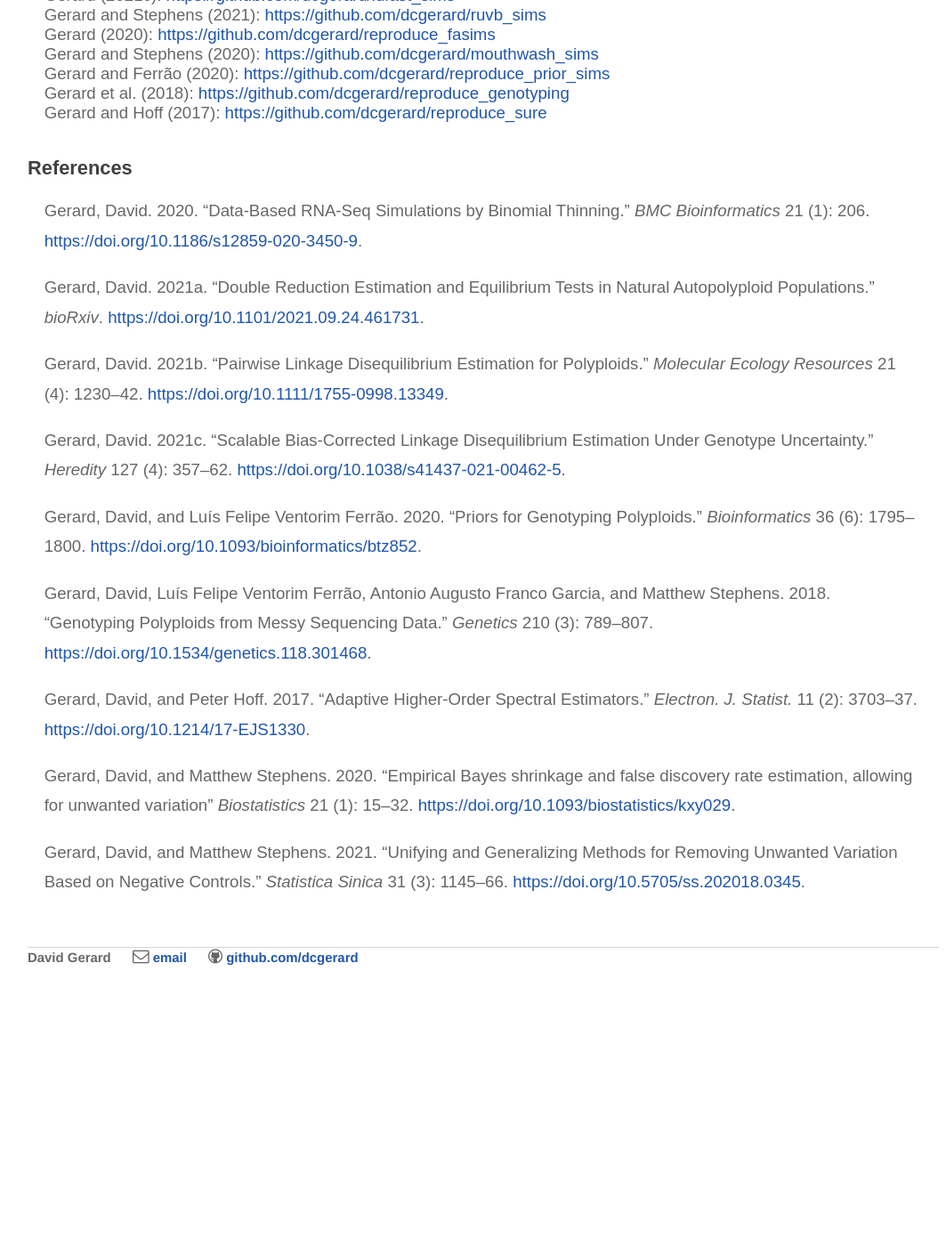
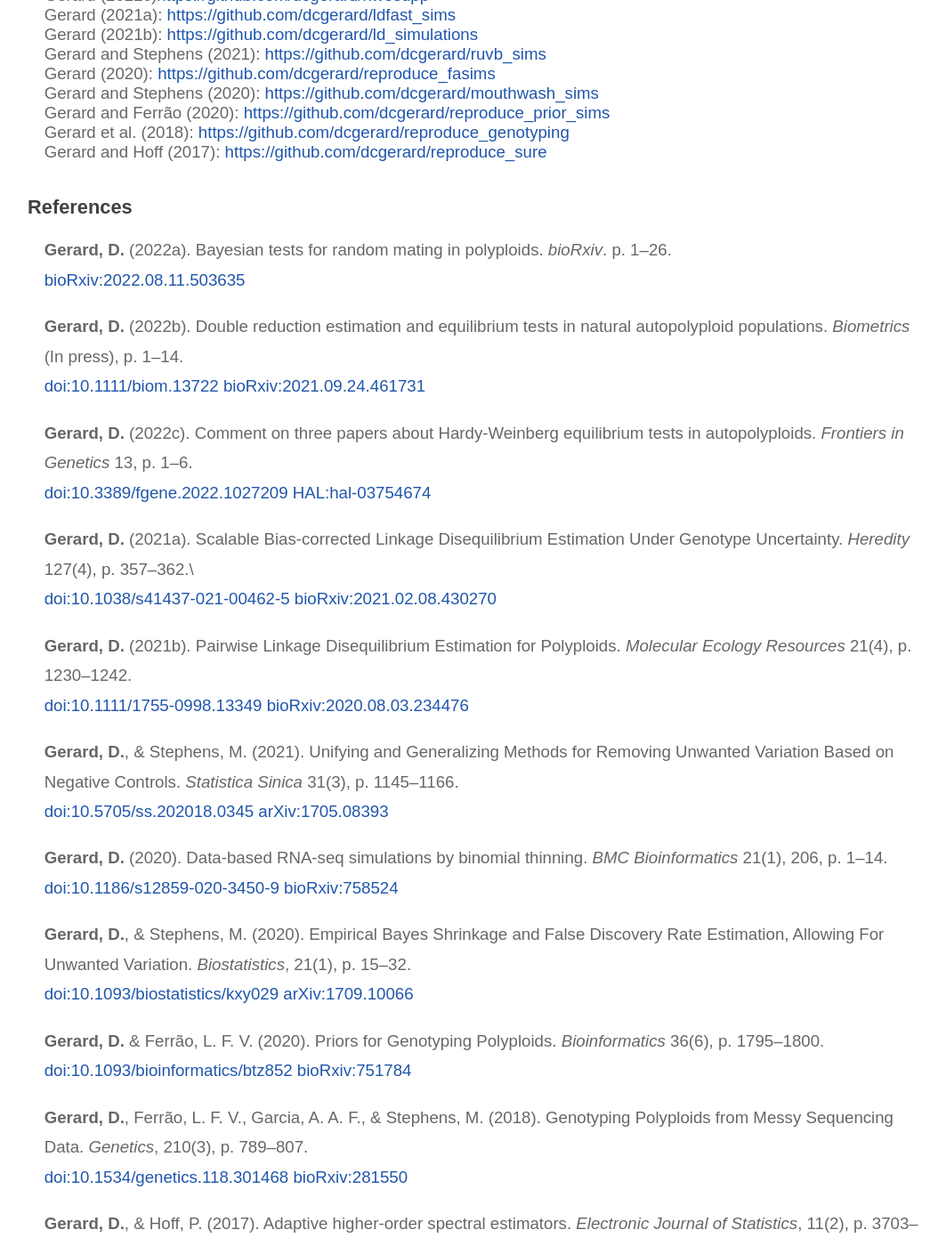
Before and after one commit to dcgerard/dcgerard.github.io, a Jekyll site: the page built from code/index.md, in a window 1280 px wide and 1400 px high, scrolled down 707 px. Shown: the whole window at 89% size, without its empty margins (97-1160 px from the left). Built offline with Jekyll 4.4.1, drawn with Linux system fonts in a browser that asks for light colours; before the commit the page ends 1806 px from its top, so only the background shows below that; some of the changed text lies outside the part shown.

Commit message:
update code references

```diff
--- a/_posts/.#2016-10-24-equivariance .html
+++ /dev/null
@@ -1 +0,0 @@
-dgerard@fabius-maximus.8011:1687524217
--- a/code/index.md
+++ b/code/index.md
@@ -17,9 +17,11 @@ I have written a lot of code for my research. You can see most of it on my [GitH
 Most of my work emphasizes extreme reproducibility, linking code with
 data, and executing automatically via a Makefile.
 
-- Gerard (2021a): <https://github.com/dcgerard/hwesims>
+- Gerard (2022a): <https://github.com/dcgerard/rmbayes_sims>
+- Gerard (2022b): <https://github.com/dcgerard/hwesims>
+- Gerard (2022c)<https://github.com/dcgerard/hwesupp>
+- Gerard (2021a): <https://github.com/dcgerard/ldfast_sims>
 - Gerard (2021b): <https://github.com/dcgerard/ld_simulations>
-- Gerard (2021c): <https://github.com/dcgerard/ldfast_sims>
 - Gerard and Stephens (2021): <https://github.com/dcgerard/ruvb_sims>
 - Gerard (2020): <https://github.com/dcgerard/reproduce_fasims>
 - Gerard and Stephens (2020): <https://github.com/dcgerard/mouthwash_sims>
@@ -29,20 +31,57 @@ data, and executing automatically via a Makefile.
 
 ### References
 
-- Gerard, David. 2020. "Data-Based RNA-Seq Simulations by Binomial Thinning." *BMC Bioinformatics* 21 (1): 206. <https://doi.org/10.1186/s12859-020-3450-9>.
+- **Gerard, D.** (2022a). Bayesian tests for random mating in polyploids. *bioRxiv*. p. 1--26. \\
+  [bioRxiv:2022.08.11.503635](https://doi.org/10.1101/2022.08.11.503635)
 
-- Gerard, David. 2021a. "Double Reduction Estimation and Equilibrium Tests in Natural Autopolyploid Populations." *bioRxiv*. <https://doi.org/10.1101/2021.09.24.461731>.
+- **Gerard, D.** (2022b). Double reduction estimation and equilibrium tests in natural autopolyploid populations. *Biometrics* (In press), p. 1--14.\\
+  [doi:10.1111/biom.13722](https://doi.org/10.1111/biom.13722)
+  [bioRxiv:2021.09.24.461731](https://doi.org/10.1101/2021.09.24.461731)
 
-- Gerard, David. 2021b. "Pairwise Linkage Disequilibrium Estimation for Polyploids." *Molecular Ecology Resources* 21 (4): 1230–42. <https://doi.org/10.1111/1755-0998.13349>.
+- **Gerard, D.** (2022c). Comment on three papers about Hardy-Weinberg equilibrium tests in autopolyploids. *Frontiers in Genetics* 13, p. 1--6.\\
+  [doi:10.3389/fgene.2022.1027209](https://doi.org/10.3389/fgene.2022.1027209)
+  [HAL:hal-03754674](https://hal.archives-ouvertes.fr/hal-03754674)
 
-- Gerard, David. 2021c. "Scalable Bias-Corrected Linkage Disequilibrium Estimation Under Genotype Uncertainty." *Heredity* 127 (4): 357–62. <https://doi.org/10.1038/s41437-021-00462-5>.
+- **Gerard, D.** (2021a). Scalable Bias-corrected Linkage
+  Disequilibrium Estimation Under Genotype
+  Uncertainty. *Heredity* 127(4), p. 357--362.\\
+  [doi:10.1038/s41437-021-00462-5](https://doi.org/10.1038/s41437-021-00462-5)
+  [bioRxiv:2021.02.08.430270](https://doi.org/10.1101/2021.02.08.430270)
 
-- Gerard, David, and Luís Felipe Ventorim Ferrão. 2020. "Priors for Genotyping Polyploids." *Bioinformatics* 36 (6): 1795–1800. <https://doi.org/10.1093/bioinformatics/btz852>.
+- **Gerard, D.** (2021b). Pairwise Linkage Disequilibrium Estimation for Polyploids. *Molecular Ecology Resources* 21(4), p. 1230--1242.\\
+  [doi:10.1111/1755-0998.13349](https://doi.org/10.1111/1755-0998.13349)
+  [bioRxiv:2020.08.03.234476](https://doi.org/10.1101/2020.08.03.234476)
 
-- Gerard, David, Luís Felipe Ventorim Ferrão, Antonio Augusto Franco Garcia, and Matthew Stephens. 2018. "Genotyping Polyploids from Messy Sequencing Data." *Genetics* 210 (3): 789–807. <https://doi.org/10.1534/genetics.118.301468>.
+- **Gerard, D.**, & Stephens, M. (2021). Unifying and
+  Generalizing Methods for Removing Unwanted Variation Based on
+  Negative Controls. *Statistica Sinica* 31(3), p. 1145--1166. \\
+  [doi:10.5705/ss.202018.0345](https://doi.org/10.5705/ss.202018.0345)
+  [arXiv:1705.08393](https://doi.org/10.48550/arXiv.1705.08393)
 
-- Gerard, David, and Peter Hoff. 2017. "Adaptive Higher-Order Spectral Estimators." *Electron. J. Statist.* 11 (2): 3703–37. <https://doi.org/10.1214/17-EJS1330>.
+- **Gerard, D.** (2020). Data-based RNA-seq simulations by
+  binomial thinning. *BMC Bioinformatics* 21(1), 206, p. 1--14.\\
+  [doi:10.1186/s12859-020-3450-9](https://doi.org/10.1186/s12859-020-3450-9)
+  [bioRxiv:758524](https://doi.org/10.1101/758524)
 
-- Gerard, David, and Matthew Stephens. 2020. "Empirical Bayes shrinkage and false discovery rate estimation, allowing for unwanted variation" *Biostatistics* 21 (1): 15–32. <https://doi.org/10.1093/biostatistics/kxy029>.
+- **Gerard, D.**, & Stephens, M. (2020). Empirical Bayes
+  Shrinkage and False Discovery Rate Estimation, Allowing For Unwanted
+  Variation. *Biostatistics*, 21(1), p. 15--32.\\
+  [doi:10.1093/biostatistics/kxy029](https://doi.org/10.1093/biostatistics/kxy029)
+  [arXiv:1709.10066](https://doi.org/10.48550/arXiv.1709.10066)
 
-- Gerard, David, and Matthew Stephens. 2021. "Unifying and Generalizing Methods for Removing Unwanted Variation Based on Negative Controls." *Statistica Sinica* 31 (3): 1145–66. <https://doi.org/10.5705/ss.202018.0345>.
+- **Gerard, D.** & Ferr&atilde;o, L. F. V. (2020). Priors for
+  Genotyping Polyploids. *Bioinformatics* 36(6), p. 1795--1800.\\
+  [doi:10.1093/bioinformatics/btz852](https://doi.org/10.1093/bioinformatics/btz852)
+  [bioRxiv:751784](https://doi.org/10.1101/751784)
+
+- **Gerard, D.**, Ferr&atilde;o, L. F. V., Garcia, A. A. F., &
+  Stephens, M. (2018). Genotyping Polyploids from Messy Sequencing
+  Data. *Genetics*, 210(3), p. 789--807. \\
+  [doi:10.1534/genetics.118.301468](https://doi.org/10.1534/genetics.118.301468)
+  [bioRxiv:281550](https://doi.org/10.1101/281550)
+
+- **Gerard, D.**, & Hoff, P. (2017). Adaptive higher-order
+  spectral estimators. *Electronic Journal of Statistics*, 11(2),
+  p. 3703--3737. \\
+  [doi:10.1214/17-EJS1330](https://doi.org/10.1214/17-EJS1330)
+  [arXiv:1505.02114](https://doi.org/10.48550/arXiv.1505.02114)
```
